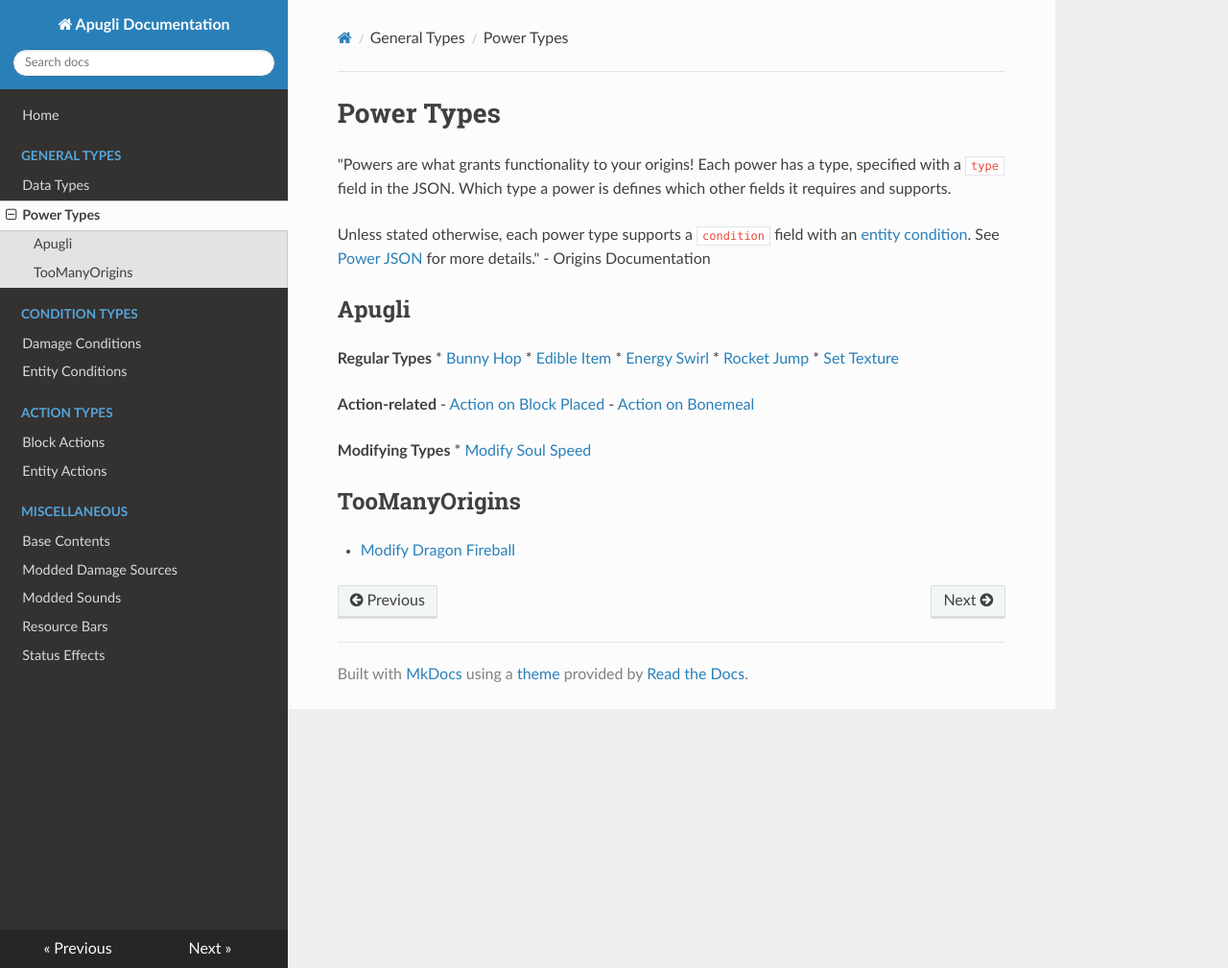
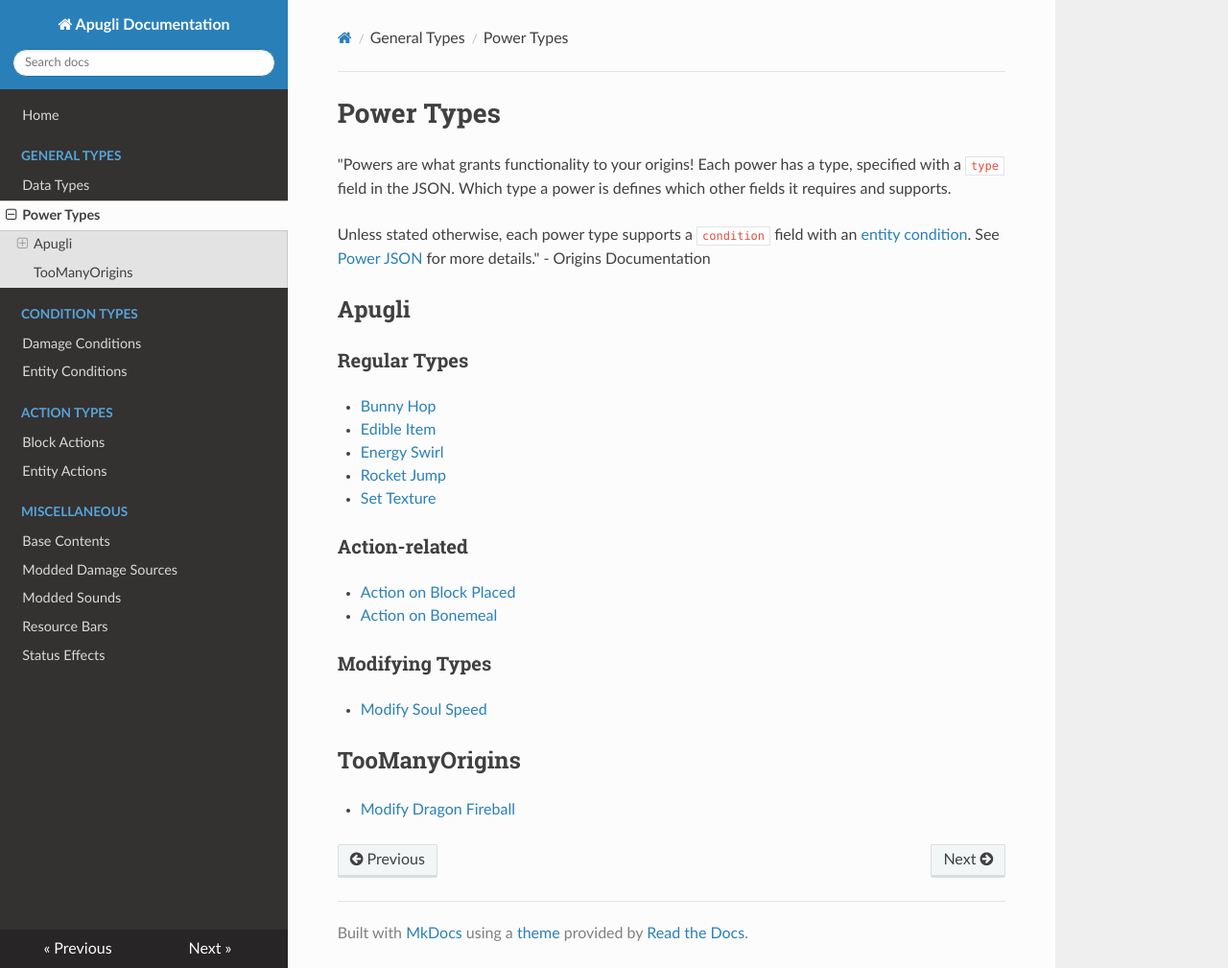
Before and after one commit to MerchantPug/apugli-docs, an MkDocs documentation site: the page built from docs/types/power_types.md, in a window 1280 px wide and 1009 px high. Shown: the whole window at 96% size. Built offline with MkDocs 1.6.1, drawn with Linux system fonts in a browser that asks for light colours; nearby versions of some CDN libraries.

```diff
--- a/docs/types/power_types.md
+++ b/docs/types/power_types.md
@@ -11,18 +11,18 @@ Unless stated otherwise, each power type supports a `condition` field with an [e
 
 ## Apugli
 
-**Regular Types**
+### Regular Types
 * [Bunny Hop](bunny_hop)
 * [Edible Item](edible_item)
 * [Energy Swirl](energy_swirl)
 * [Rocket Jump](rocket_jump)
 * [Set Texture](set_texture)
 
-**Action-related**
+### Action-related
 - [Action on Block Placed](action_on_block_placed)
 - [Action on Bonemeal](action_on_bonemeal)
 
-**Modifying Types**
+### Modifying Types
 * [Modify Soul Speed](modify_soul_speed)
 
 ## TooManyOrigins
```
